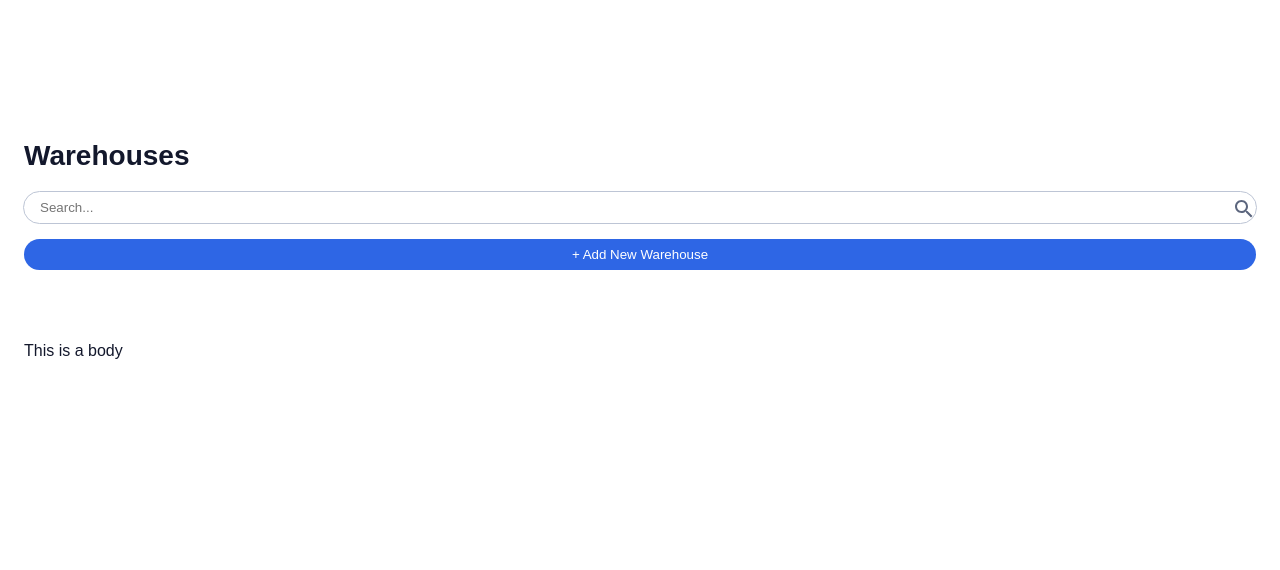
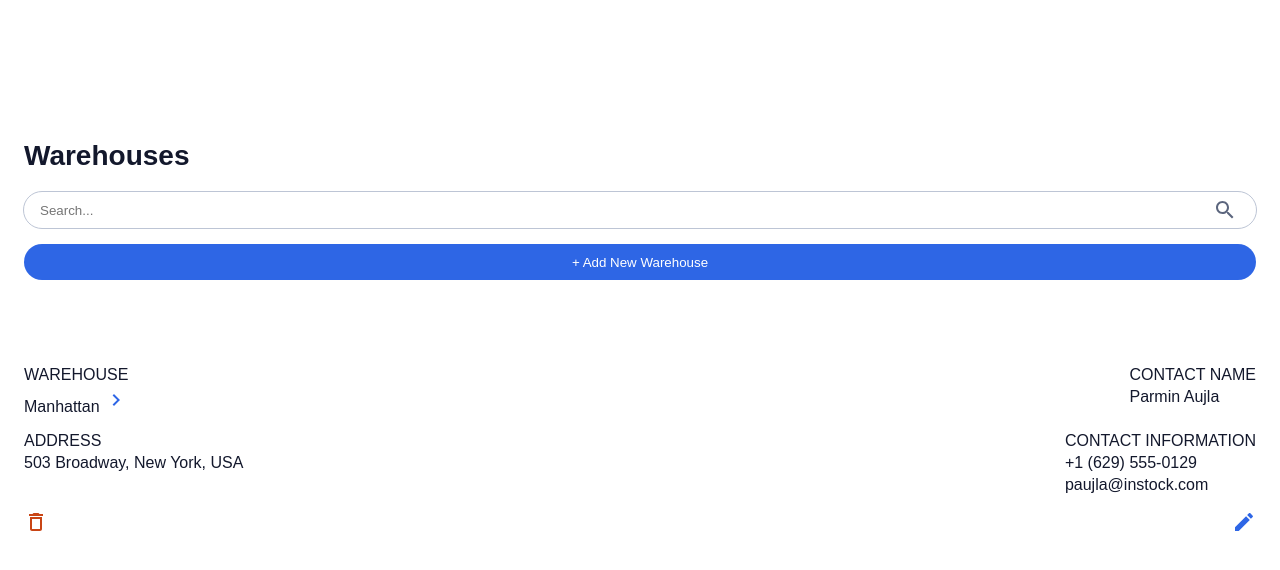
Before and after one commit to DavidGluzman13/InStock-front, a React (Create React App) app: page /warehouses in a window 1280 px wide. Shown: the top 570 px of the page. Built offline with nearby package versions, Linux system fonts and the light colour scheme.

Commit message:
add styling for component header

```diff
--- a/src/components/WarehouseList/WarehouseList.jsx
+++ b/src/components/WarehouseList/WarehouseList.jsx
@@ -1,4 +1,7 @@
 import "./WarehouseList.scss";
+import arrowIcon from "../../assets/Icons/chevron_right-24px.svg";
+import deleteIcon from "../../assets/Icons/delete_outline-24px.svg";
+import editIcon from "../../assets/Icons/edit-24px.svg";
 
 export default function WarehouseList() {
   return (
@@ -16,7 +19,39 @@ export default function WarehouseList() {
           </button>
         </div>
       </div>
-      <div className="component__body">This is a body</div>
+      <div className="component__body">
+        <ul className="component__warehouse-list">
+          <li className="component__warehouse-item">
+            <div className="component__warehouse-container">
+              <div className="component__container-mini">
+                <p className="component__label">WAREHOUSE</p>
+                <p className="component__data component__data--icon">
+                  Manhattan <img src={arrowIcon} alt="arrow icon" />
+                </p>
+              </div>
+              <div className="component__container-mini">
+                <p className="component__label">CONTACT NAME</p>
+                <p className="component__data">Parmin Aujla</p>
+              </div>
+            </div>
+            <div className="component__warehouse-container">
+              <div className="component__container-mini">
+                <p className="component__label">ADDRESS</p>
+                <p className="component__data ">503 Broadway, New York, USA</p>
+              </div>
+              <div className="component__container-mini">
+                <p className="component__label">CONTACT INFORMATION</p>
+                <p className="component__data ">+1 (629) 555-0129</p>
+                <p className="component__data ">paujla@instock.com</p>
+              </div>
+            </div>
+            <div className="component__warehouse-container component__warehouse-container--icons">
+              <img src={deleteIcon} alt="delete icon" />
+              <img src={editIcon} alt="edit icon" />
+            </div>
+          </li>
+        </ul>
+      </div>
     </section>
   );
 }
--- a/src/components/WarehouseList/WarehouseList.scss
+++ b/src/components/WarehouseList/WarehouseList.scss
@@ -11,6 +11,7 @@
     display: flex;
     flex-direction: column;
     gap: 1rem;
+    margin-bottom: 1.5rem;
   }
 
   &__title {
@@ -26,12 +27,15 @@
 
   &__header-input {
     border-radius: 1.25rem;
+    height: 2.25rem;
     border-style: none;
     outline: 1px solid $color-instock-cloud;
     padding: 8px 1rem;
     background-image: url("../../assets/Icons/search-24px.svg");
     background-repeat: no-repeat;
-    background-position: right 5px;
+    background-position: bottom 5.6px right 1.2rem;
+    font-family: inherit;
+
     &:focus {
       outline: 1px solid $color-instock-indigo;
     }
@@ -39,9 +43,33 @@
 
   &__header-button {
     padding: 8px 0;
+    height: 2.25rem;
+    font-family: inherit;
     border-radius: 1.25rem;
     border-style: none;
     background-color: $color-instock-indigo;
     color: $color-instock-white;
   }
+
+  &__component-data {
+    &--icon {
+      display: flex;
+      align-items: center;
+    }
+  }
+
+  &__warehouse-item {
+    display: flex;
+    flex-direction: column;
+    gap: 1rem;
+  }
+  &__warehouse-container {
+    display: flex;
+    justify-content: space-between;
+  }
+  &__container-mini {
+    display: flex;
+    flex-direction: column;
+    gap: 4px;
+  }
 }
```
